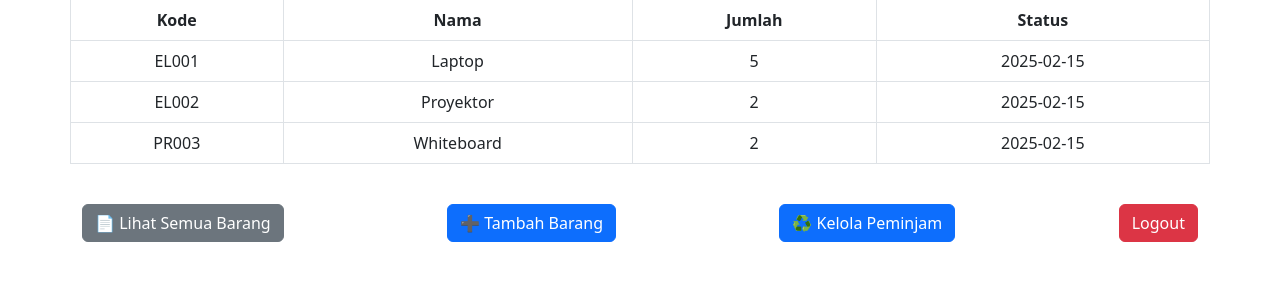
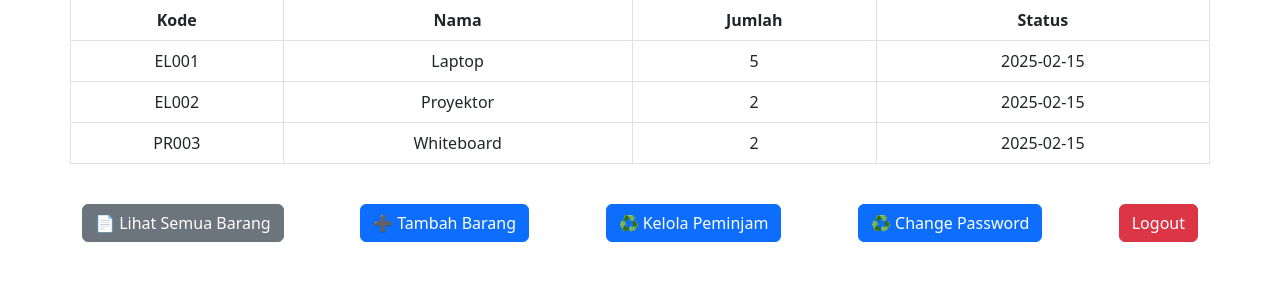
Before and after one commit to kampusriset/22i_flask_inventory_umkm, a Flask app: page /dashboard in a window 1280 px wide. Shown: the part 306-610 px from the top of the page. Run offline with Flask 3, Linux system fonts and the light colour scheme; the visitor is signed in with stand-in values (Sample User, id 1); data comes from the database, SQL or seed files in the repository; some libraries are stand-ins or nearby versions.

Commit message:
feat: change password

```diff
--- a/templates/dashboard.html
+++ b/templates/dashboard.html
@@ -61,6 +61,7 @@
     <a href="{{ url_for('barang_controller.index') }}" class="btn btn-secondary">📄 Lihat Semua Barang</a>
     <a href="{{ url_for('barang_controller.create') }}" class="btn btn-primary">➕ Tambah Barang</a>
     <a href="{{ url_for('barang_controller.kelola_peminjam') }}" class="btn btn-primary">♻️ Kelola Peminjam</a>
+    <a href="{{ url_for('barang_controller.change_password') }}" class="btn btn-primary">♻️ Change Password</a>
     <a href="/logout" class="btn btn-danger">Logout</a>
   </div>
 </div>
```
Also changed, not shown: app.py (line endings or trailing spaces), models.py (line endings or trailing spaces).
